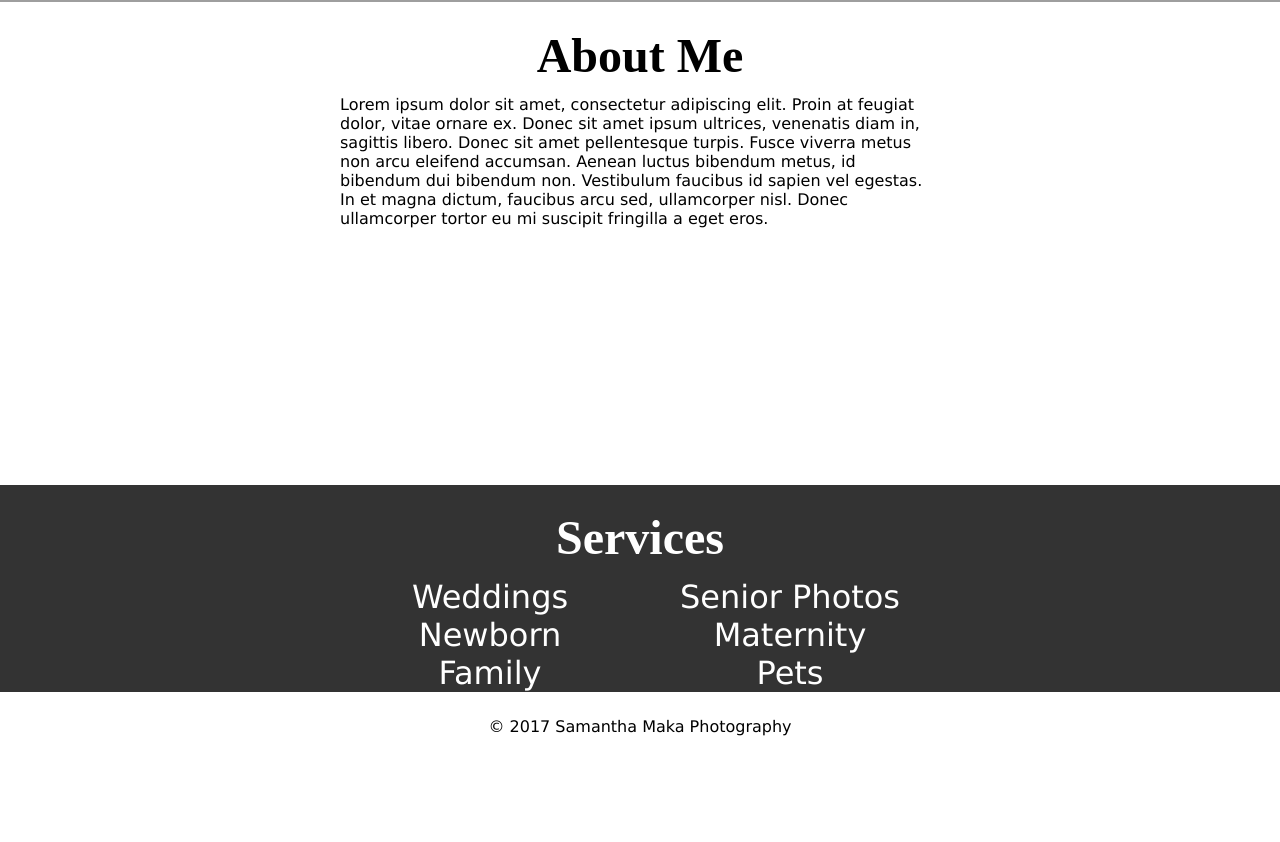
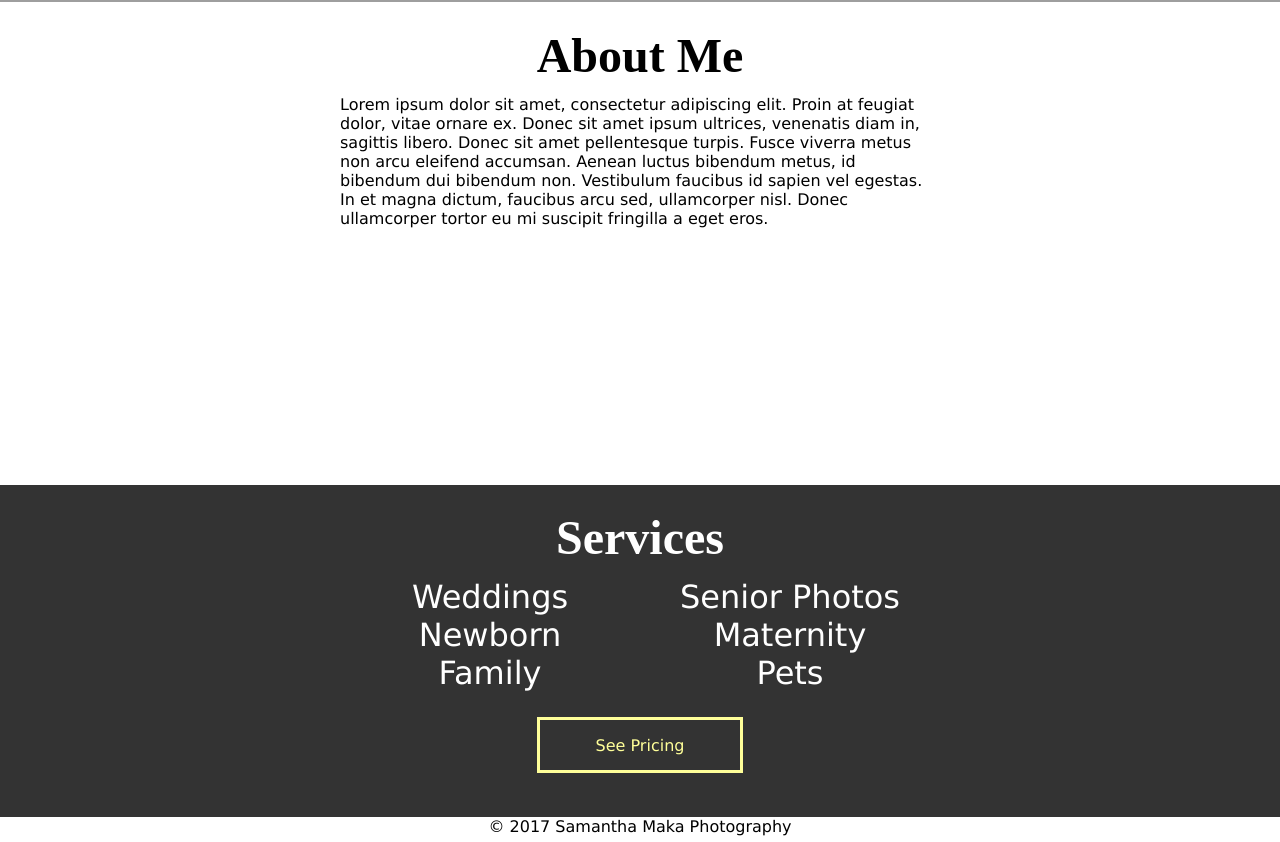
Before and after one commit to ewrjontan/smakaphotography, a plain HTML site: page index.html in a window 1280 px wide. Shown: the part 1218-2060 px from the top of the page. Before the commit the page ends 1960 px from the top, so only its background shows below. Drawn offline with nearby package versions, Linux system fonts and the light colour scheme; grey boxes are pictures that could not be loaded; a web font is replaced by a local one.

Commit message:
Update index.html

```diff
--- a/index.html
+++ b/index.html
@@ -45,6 +45,14 @@
       <div class="service-item">Family</div>
       <div class="service-item">Pets</div>
     </div>
+    <div id="see-pricing-button-container">
+      <div id="see-pricing-button">
+        <p>
+          See Pricing
+        </p>
+      </div>
+    </div>
+
   </div>
 
 </body>
```
Lines whose indentation alone changed are shown as unchanged.
